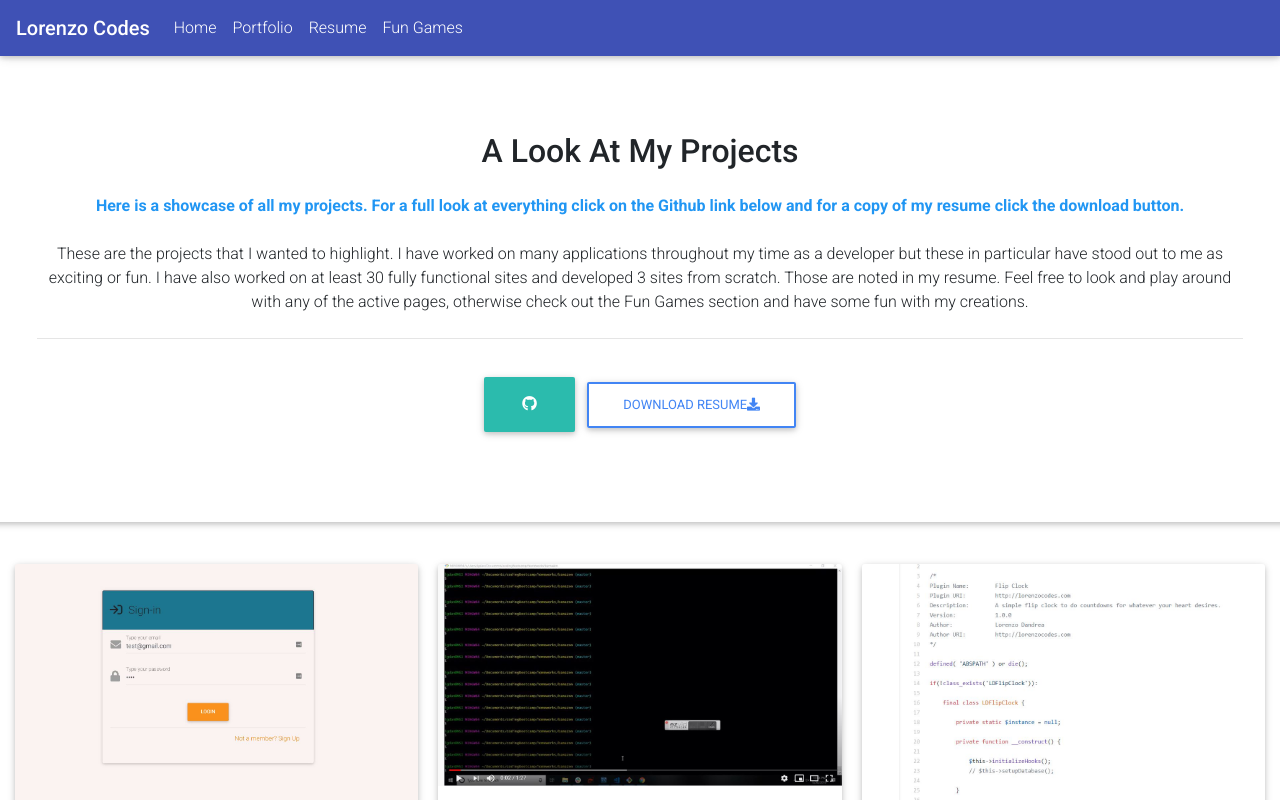
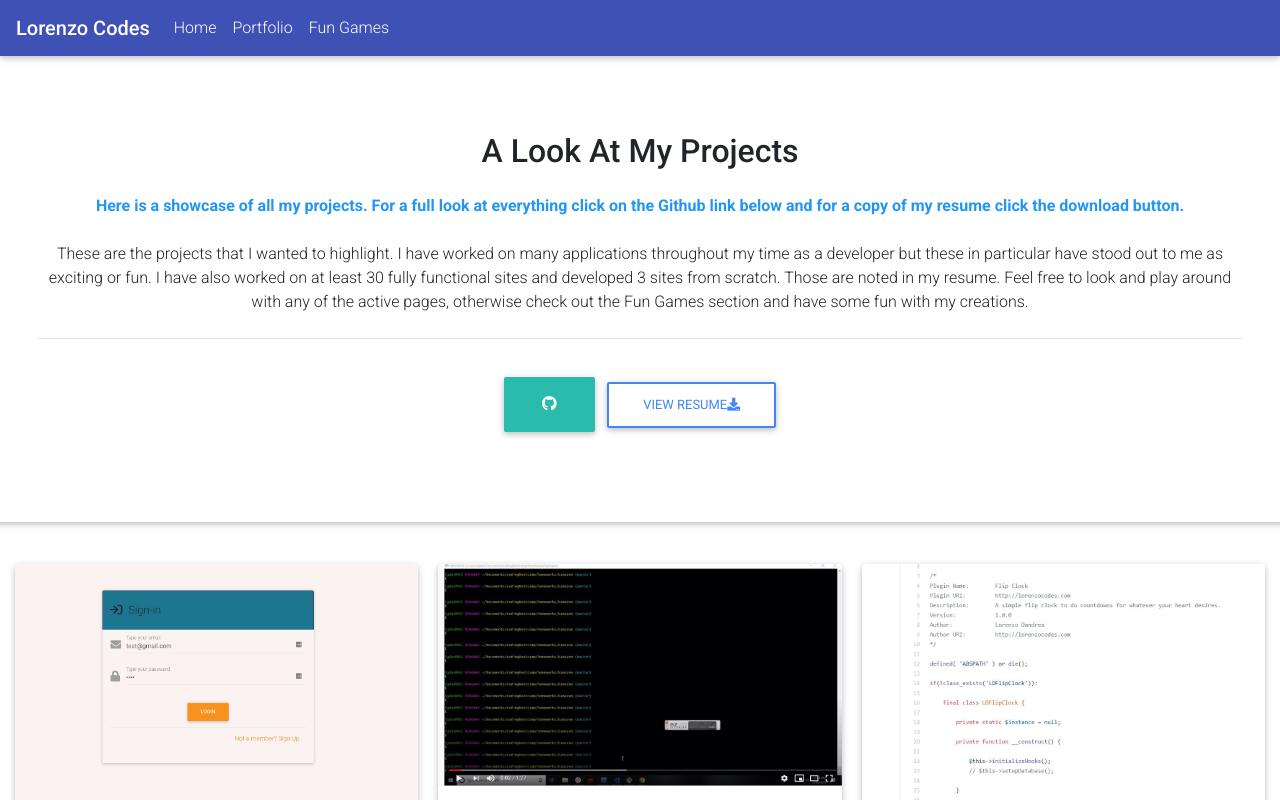
Before and after one commit to baronvontoby/lorenzo-site-2020, a React (Create React App) app in the folder client/: page /portfolio in a window 1280 px wide. Shown: the top 800 px of the page. Built offline with nearby package versions, Linux system fonts and the light colour scheme.

Commit message:
removed a page that will no longer be used. this will be version 1.0.1 with updates to come

```diff
--- a/client/src/App.js
+++ b/client/src/App.js
@@ -3,7 +3,6 @@ import { BrowserRouter as Router, Route, Switch } from 'react-router-dom';
 import HomePage from './pages/HomePage';
 import PortfolioPage from './pages/PortfolioPage';
 import GamePage from './pages/GamePage';
-import ResumePage from './pages/ResumePage';
 import Footer from './components/Footer';
 import NavBar from './components/NavBar';
 
@@ -21,7 +20,6 @@ class App extends Component {
               <Route exact path='/' component={HomePage}></Route>
               <Route exact path='/portfolio' component={PortfolioPage}></Route>
               <Route exact path='/games' component={GamePage}></Route>
-              <Route exact path='/resume' component={ResumePage}></Route>
             </Switch>
         </Router>
         </div>
--- a/client/src/components/NavBar/index.js
+++ b/client/src/components/NavBar/index.js
@@ -36,9 +36,6 @@ class NavBar extends React.Component {
                     <MDBNavLink to="/portfolio">Portfolio</MDBNavLink>
                   </MDBNavItem>
                   <MDBNavItem>
-                    <MDBNavLink to="/resume">Resume</MDBNavLink>
-                  </MDBNavItem>
-                  <MDBNavItem>
                     <MDBNavLink to="/games">Fun Games</MDBNavLink>
                   </MDBNavItem>
                 </MDBNavbarNav>
--- a/client/src/components/PortfolioJumbo/index.js
+++ b/client/src/components/PortfolioJumbo/index.js
@@ -31,7 +31,7 @@ const PortfolioJumbo = () => {
                   className="waves-effect"
                   href="https://docs.google.com/document/d/1POueIHZouYbasqnA73irXPvntlM36czO2tsCMLqyEyo/edit?usp=sharing"
                 >
-                  Download Resume<MDBIcon icon="download" />
+                  View Resume<MDBIcon icon="download" />
                 </MDBBtn>
               </div>
             </MDBCardBody>
--- a/client/src/pages/ResumePage/index.js
+++ /dev/null
@@ -1,22 +0,0 @@
-import React from 'react';
-import './resume.css';
-
-
-
-class ResumePage extends React.Component {
-
-    state = {
-
-    }
-
-    render() {
-
-        return (
-            <div>
-
-            </div>
-        )
-    }
-}
-
-export default ResumePage;
```
Also changed, not shown: client/src/pages/ResumePage/resume.css (deleted).
